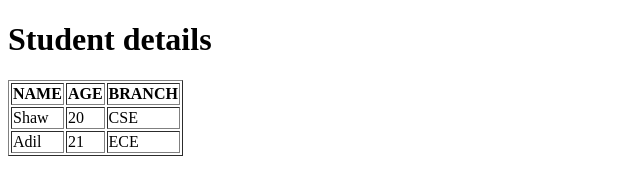
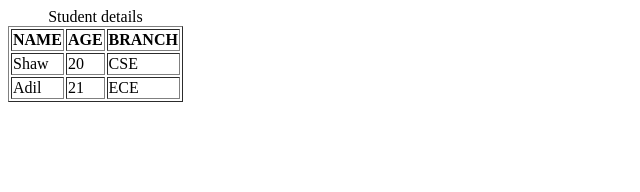
Before and after one commit to acciojob/table-practise-Ganesh2048, a website: page main.html in a window 1280 px wide. Shown: the whole page, without its empty margins (0-640 px from the left). Drawn offline with Linux system fonts and the light colour scheme.

Commit message:
created a submission

```diff
--- a/main.html
+++ b/main.html
@@ -8,7 +8,7 @@
 
 <body>
 	<table style="backgrou-colour: yellow"border=1>
-	<h1>Student details</h1>
+	<caption>Student details</caption>
 	<thead>
 		<th>NAME</th>
 		<th>AGE</th>
```
